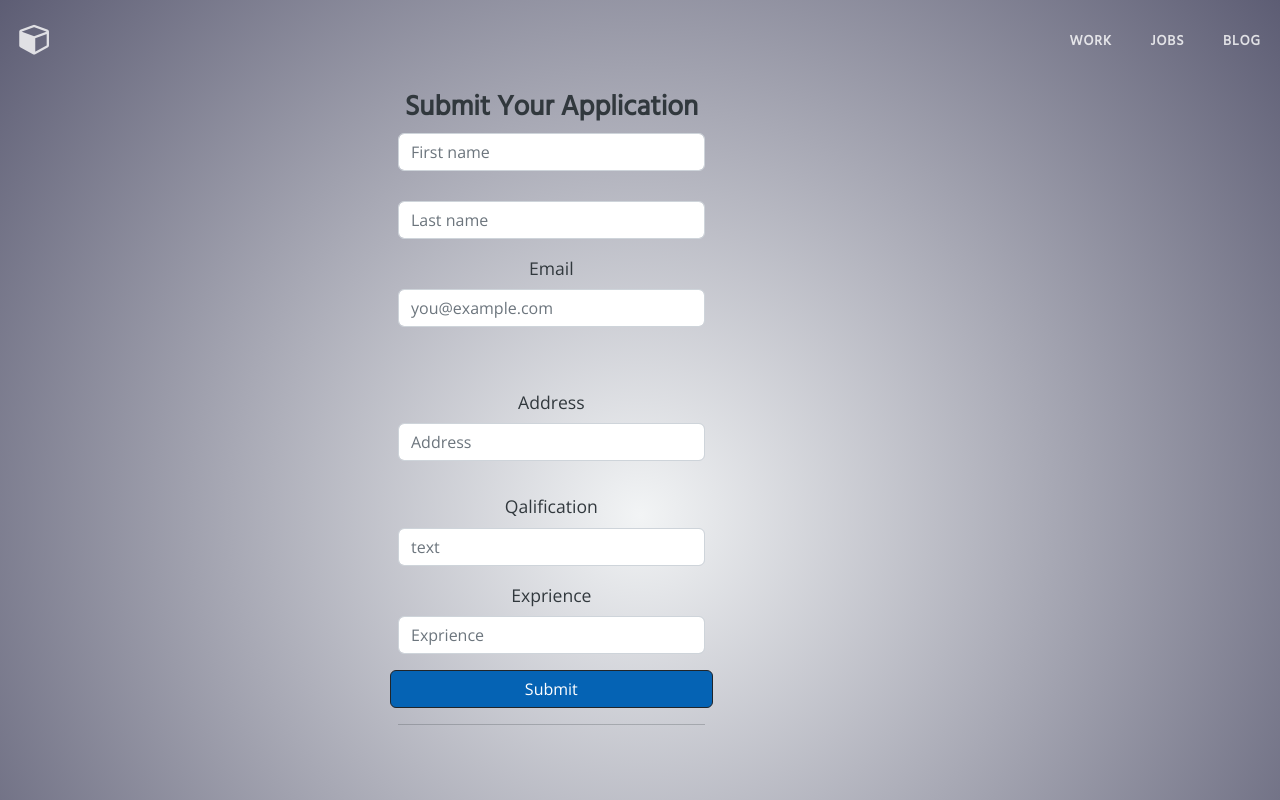
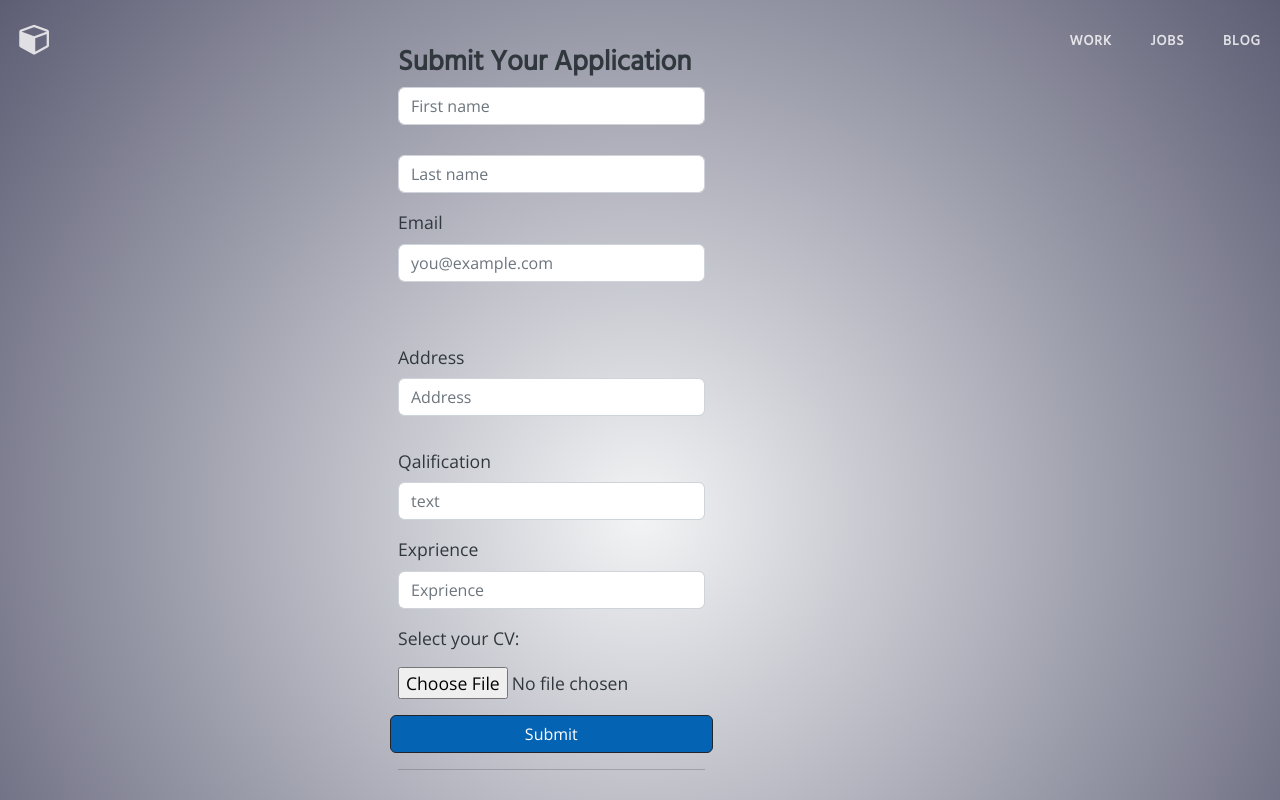
Before and after one commit to Merritske/jobappproject, a React (Create React App) app in the folder jobapp/: page /Apply in a window 1280 px wide. Shown: the top 800 px of the page. Built offline with nearby package versions, Linux system fonts and the light colour scheme.

Commit message:
input file in apply

```diff
--- a/jobapp/src/pages/Apply.jsx
+++ b/jobapp/src/pages/Apply.jsx
@@ -150,7 +150,9 @@ const Apply = () => {
                       value={formValues.exprience}
                     />
                   </div>
-                  <button className="btn btn-dark" type="submit">
+                  <label>Select your CV:</label>
+                  <input type="file"/>
+                                      <button className="btn btn-dark" type="submit">
                   Submit
                 </button>
                 </div>
--- a/jobapp/src/styles/apply.css
+++ b/jobapp/src/styles/apply.css
@@ -54,6 +54,7 @@
     max-width: 500px;
     width: 100%;
     margin: auto;
+    text-align: start;
   }
   .container > form {
     width: 70%;
```
